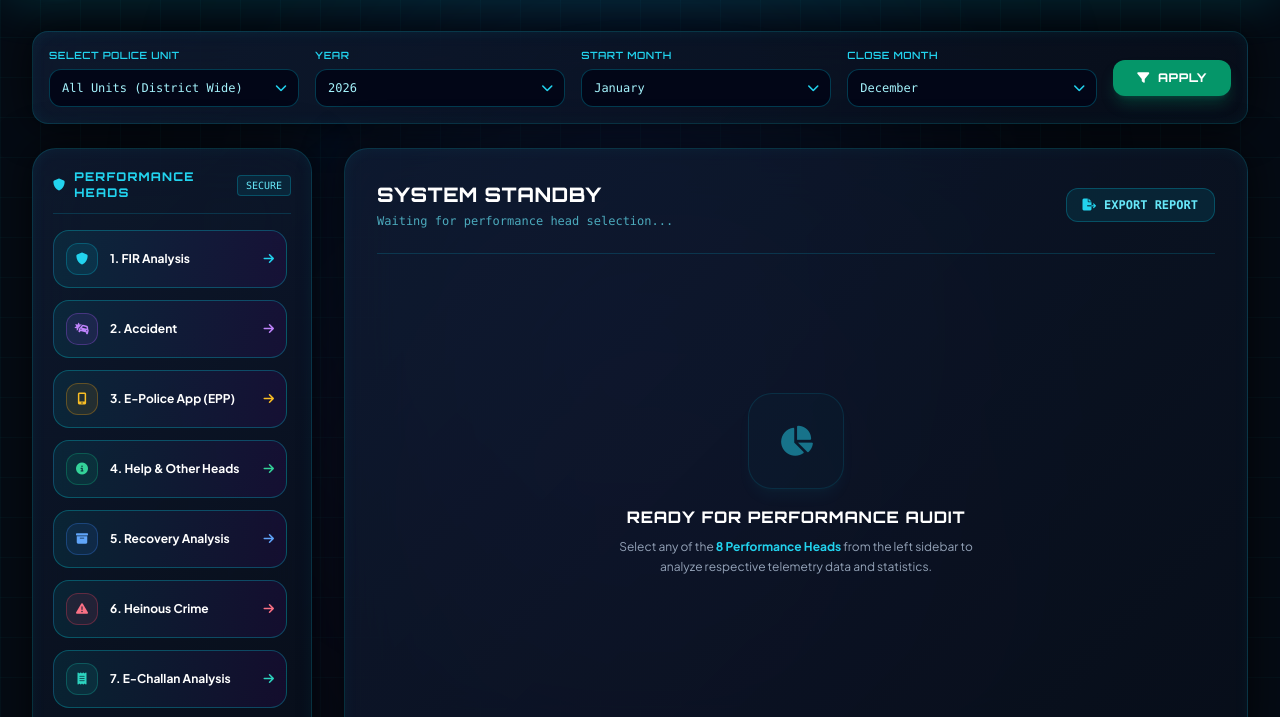
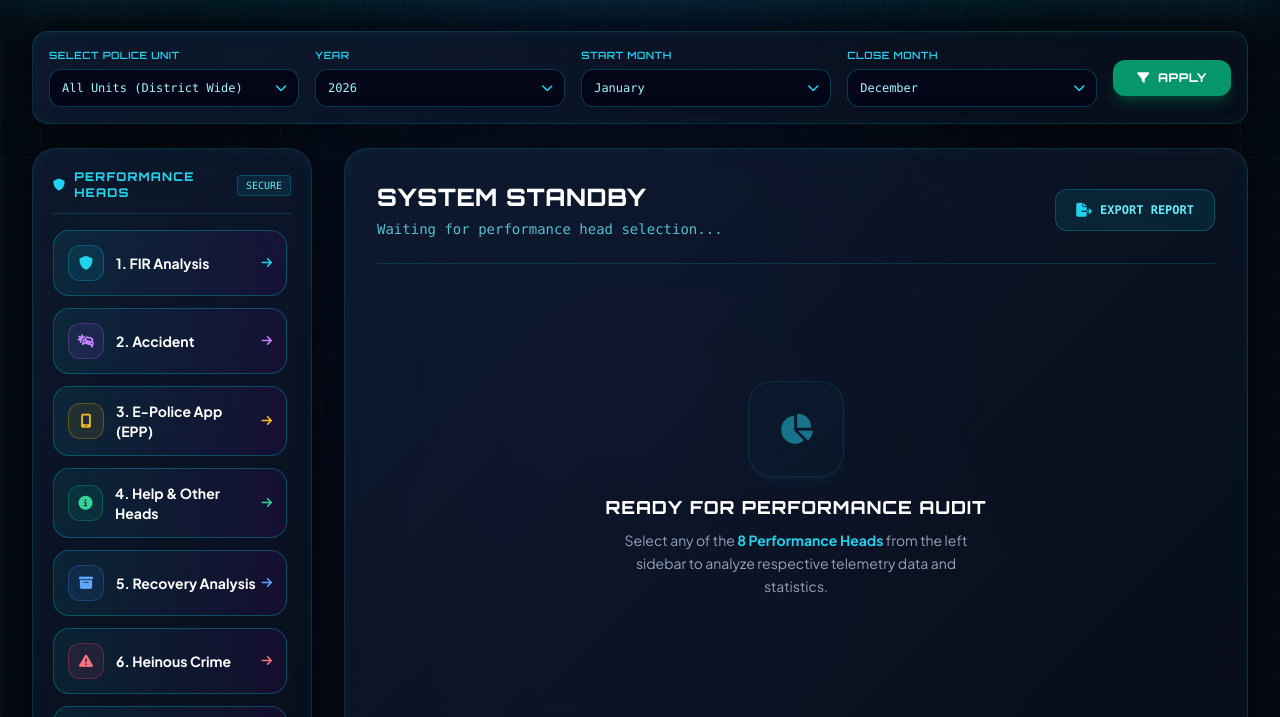
Before and after one commit to uasphdk-blip/muzaffargarh-nexus, a plain HTML site: page index.html in a window 1280 px wide. Shown: the part 83-800 px from the top of the page. Drawn offline with nearby package versions, Linux system fonts and the light colour scheme.

Commit message:
Update index.html with futuristic UI, 2004-2026 timeline, and all 13 police stations

```diff
--- a/index.html
+++ b/index.html
@@ -225,89 +225,89 @@
                 <div class="space-y-3 custom-scroll max-h-[650px] overflow-y-auto pr-1">
 
                     <!-- 1. FIR Analysis -->
-                    <button onclick="loadModule('FIR Analysis')" class="cyber-btn w-full p-3 rounded-2xl flex items-center justify-between group">
+                    <button onclick="loadModule('FIR Analysis')" class="cyber-btn w-full p-3.5 rounded-2xl flex items-center justify-between group">
                         <div class="flex items-center space-x-3">
-                            <div class="w-8 h-8 rounded-xl bg-cyan-500/10 border border-cyan-500/30 flex items-center justify-center text-cyan-400 group-hover:scale-110 transition-transform text-xs">
+                            <div class="w-9 h-9 rounded-xl bg-cyan-500/10 border border-cyan-500/30 flex items-center justify-center text-cyan-400 group-hover:scale-110 transition-transform text-sm">
                                 <i class="fa-solid fa-shield"></i>
                             </div>
-                            <span class="text-xs font-bold text-white group-hover:text-cyan-300 transition-colors text-left">1. FIR Analysis</span>
+                            <span class="text-sm font-bold text-white group-hover:text-cyan-300 transition-colors text-left">1. FIR Analysis</span>
                         </div>
                         <i class="fa-solid fa-arrow-right text-xs text-cyan-400 group-hover:translate-x-1 transition-transform"></i>
                     </button>
 
                     <!-- 2. Accident -->
-                    <button onclick="loadModule('Accident')" class="cyber-btn w-full p-3 rounded-2xl flex items-center justify-between group">
+                    <button onclick="loadModule('Accident')" class="cyber-btn w-full p-3.5 rounded-2xl flex items-center justify-between group">
                         <div class="flex items-center space-x-3">
-                            <div class="w-8 h-8 rounded-xl bg-purple-500/10 border border-purple-500/30 flex items-center justify-center text-purple-400 group-hover:scale-110 transition-transform text-xs">
+                            <div class="w-9 h-9 rounded-xl bg-purple-500/10 border border-purple-500/30 flex items-center justify-center text-purple-400 group-hover:scale-110 transition-transform text-sm">
                                 <i class="fa-solid fa-car-burst"></i>
                             </div>
-                            <span class="text-xs font-bold text-white group-hover:text-purple-300 transition-colors text-left">2. Accident</span>
+                            <span class="text-sm font-bold text-white group-hover:text-purple-300 transition-colors text-left">2. Accident</span>
                         </div>
                         <i class="fa-solid fa-arrow-right text-xs text-purple-400 group-hover:translate-x-1 transition-transform"></i>
                     </button>
 
                     <!-- 3. E-Police App (EPP) -->
-                    <button onclick="loadModule('E-Police App (EPP)')" class="cyber-btn w-full p-3 rounded-2xl flex items-center justify-between group">
+                    <button onclick="loadModule('E-Police App (EPP)')" class="cyber-btn w-full p-3.5 rounded-2xl flex items-center justify-between group">
                         <div class="flex items-center space-x-3">
-                            <div class="w-8 h-8 rounded-xl bg-amber-500/10 border border-amber-500/30 flex items-center justify-center text-amber-400 group-hover:scale-110 transition-transform text-xs">
+                            <div class="w-9 h-9 rounded-xl bg-amber-500/10 border border-amber-500/30 flex items-center justify-center text-amber-400 group-hover:scale-110 transition-transform text-sm">
                                 <i class="fa-solid fa-mobile-screen"></i>
                             </div>
-                            <span class="text-xs font-bold text-white group-hover:text-amber-300 transition-colors text-left">3. E-Police App (EPP)</span>
+                            <span class="text-sm font-bold text-white group-hover:text-amber-300 transition-colors text-left">3. E-Police App (EPP)</span>
                         </div>
                         <i class="fa-solid fa-arrow-right text-xs text-amber-400 group-hover:translate-x-1 transition-transform"></i>
                     </button>
 
                     <!-- 4. Help & Other Heads -->
-                    <button onclick="loadModule('Help & Other Heads')" class="cyber-btn w-full p-3 rounded-2xl flex items-center justify-between group">
+                    <button onclick="loadModule('Help & Other Heads')" class="cyber-btn w-full p-3.5 rounded-2xl flex items-center justify-between group">
                         <div class="flex items-center space-x-3">
-                            <div class="w-8 h-8 rounded-xl bg-emerald-500/10 border border-emerald-500/30 flex items-center justify-center text-emerald-400 group-hover:scale-110 transition-transform text-xs">
+                            <div class="w-9 h-9 rounded-xl bg-emerald-500/10 border border-emerald-500/30 flex items-center justify-center text-emerald-400 group-hover:scale-110 transition-transform text-sm">
                                 <i class="fa-solid fa-circle-info"></i>
                             </div>
-                            <span class="text-xs font-bold text-white group-hover:text-emerald-300 transition-colors text-left">4. Help & Other Heads</span>
+                            <span class="text-sm font-bold text-white group-hover:text-emerald-300 transition-colors text-left">4. Help & Other Heads</span>
                         </div>
                         <i class="fa-solid fa-arrow-right text-xs text-emerald-400 group-hover:translate-x-1 transition-transform"></i>
                     </button>
 
                     <!-- 5. Recovery Analysis -->
-                    <button onclick="loadModule('Recovery Analysis')" class="cyber-btn w-full p-3 rounded-2xl flex items-center justify-between group">
+                    <button onclick="loadModule('Recovery Analysis')" class="cyber-btn w-full p-3.5 rounded-2xl flex items-center justify-between group">
                         <div class="flex items-center space-x-3">
-                            <div class="w-8 h-8 rounded-xl bg-blue-500/10 border border-blue-500/30 flex items-center justify-center text-blue-400 group-hover:scale-110 transition-transform text-xs">
+                            <div class="w-9 h-9 rounded-xl bg-blue-500/10 border border-blue-500/30 flex items-center justify-center text-blue-400 group-hover:scale-110 transition-transform text-sm">
                                 <i class="fa-solid fa-box-archive"></i>
                             </div>
-                            <span class="text-xs font-bold text-white group-hover:text-blue-300 transition-colors text-left">5. Recovery Analysis</span>
+                            <span class="text-sm font-bold text-white group-hover:text-blue-300 transition-colors text-left">5. Recovery Analysis</span>
                         </div>
                         <i class="fa-solid fa-arrow-right text-xs text-blue-400 group-hover:translate-x-1 transition-transform"></i>
                     </button>
 
                     <!-- 6. Heinous Crime -->
-                    <button onclick="loadModule('Heinous Crime')" class="cyber-btn w-full p-3 rounded-2xl flex items-center justify-between group">
+                    <button onclick="loadModule('Heinous Crime')" class="cyber-btn w-full p-3.5 rounded-2xl flex items-center justify-between group">
                         <div class="flex items-center space-x-3">
-                            <div class="w-8 h-8 rounded-xl bg-rose-500/10 border border-rose-500/30 flex items-center justify-center text-rose-400 group-hover:scale-110 transition-transform text-xs">
+                            <div class="w-9 h-9 rounded-xl bg-rose-500/10 border border-rose-500/30 flex items-center justify-center text-rose-400 group-hover:scale-110 transition-transform text-sm">
                                 <i class="fa-solid fa-triangle-exclamation"></i>
                             </div>
-                            <span class="text-xs font-bold text-white group-hover:text-rose-300 transition-colors text-left">6. Heinous Crime</span>
+                            <span class="text-sm font-bold text-white group-hover:text-rose-300 transition-colors text-left">6. Heinous Crime</span>
                         </div>
                         <i class="fa-solid fa-arrow-right text-xs text-rose-400 group-hover:translate-x-1 transition-transform"></i>
                     </button>
 
                     <!-- 7. E-Challan Analysis -->
-                    <button onclick="loadModule('E-Challan Analysis')" class="cyber-btn w-full p-3 rounded-2xl flex items-center justify-between group">
+                    <button onclick="loadModule('E-Challan Analysis')" class="cyber-btn w-full p-3.5 rounded-2xl flex items-center justify-between group">
                         <div class="flex items-center space-x-3">
-                            <div class="w-8 h-8 rounded-xl bg-teal-500/10 border border-teal-500/30 flex items-center justify-center text-teal-400 group-hover:scale-110 transition-transform text-xs">
+                            <div class="w-9 h-9 rounded-xl bg-teal-500/10 border border-teal-500/30 flex items-center justify-center text-teal-400 group-hover:scale-110 transition-transform text-sm">
                                 <i class="fa-solid fa-receipt"></i>
                             </div>
-                            <span class="text-xs font-bold text-white group-hover:text-teal-300 transition-colors text-left">7. E-Challan Analysis</span>
+                            <span class="text-sm font-bold text-white group-hover:text-teal-300 transition-colors text-left">7. E-Challan Analysis</span>
                         </div>
                         <i class="fa-solid fa-arrow-right text-xs text-teal-400 group-hover:translate-x-1 transition-transform"></i>
                     </button>
 
                     <!-- 8. Report Center -->
-                    <button onclick="loadModule('Report Center')" class="cyber-btn w-full p-3 rounded-2xl flex items-center justify-between group">
+                    <button onclick="loadModule('Report Center')" class="cyber-btn w-full p-3.5 rounded-2xl flex items-center justify-between group">
                         <div class="flex items-center space-x-3">
-                            <div class="w-8 h-8 rounded-xl bg-indigo-500/10 border border-indigo-500/30 flex items-center justify-center text-indigo-400 group-hover:scale-110 transition-transform text-xs">
+                            <div class="w-9 h-9 rounded-xl bg-indigo-500/10 border border-indigo-500/30 flex items-center justify-center text-indigo-400 group-hover:scale-110 transition-transform text-sm">
                                 <i class="fa-solid fa-file-lines"></i>
                             </div>
-                            <span class="text-xs font-bold text-white group-hover:text-indigo-300 transition-colors text-left">8. Report Center</span>
+                            <span class="text-sm font-bold text-white group-hover:text-indigo-300 transition-colors text-left">8. Report Center</span>
                         </div>
                         <i class="fa-solid fa-arrow-right text-xs text-indigo-400 group-hover:translate-x-1 transition-transform"></i>
                     </button>
@@ -317,21 +317,22 @@
 
             <!-- Right Viewport Area (Col-9 - Wide) -->
             <section class="lg:col-span-9 cyber-card rounded-3xl p-6 lg:p-8 flex flex-col min-h-[600px]">
-                <!-- Updated Top Header Section of Workspace with Centered Parameter Box -->
-                <div class="flex flex-col xl:flex-row justify-between items-center pb-6 border-b border-cyan-500/20 gap-4">
-                    <div class="w-full xl:w-auto text-center xl:text-left">
-                        <h3 id="displayTitle" class="font-cyber text-xl font-bold text-white tracking-wide">SYSTEM STANDBY</h3>
-                        <p id="displaySubtitle" class="text-xs text-cyan-300/70 mt-1 font-mono">Waiting for performance head selection...</p>
+                <!-- Updated Top Header Section with Main Title, Subtitle, and Right Action Buttons (Export Report + Parameters Box) -->
+                <div class="flex flex-col xl:flex-row justify-between items-start xl:items-center pb-6 border-b border-cyan-500/20 gap-4">
+                    <div class="w-full xl:w-auto">
+                        <h3 id="displayTitle" class="font-cyber text-2xl font-extrabold text-white tracking-wide">SYSTEM STANDBY</h3>
+                        <p id="displaySubtitle" class="text-sm text-cyan-300/80 mt-1.5 font-mono">Waiting for performance head selection...</p>
                     </div>
 
-                    <!-- Centered Custom Beautiful Box Matching Screenshot Style -->
-                    <div id="headerParameterBoxContainer" class="w-full xl:w-auto flex justify-center">
-                        <!-- Hidden by default until a module is loaded -->
+                    <!-- Action Controls Right Side: Parameter Box exactly next to Export Report button with identical height/width styling -->
+                    <div class="flex items-center gap-3 w-full xl:w-auto justify-end">
+                        <div id="headerParameterBoxContainer">
+                            <!-- Injected dynamically matching export report button styling & dimensions -->
+                        </div>
+                        <button onclick="exportReport()" class="px-5 py-2.5 bg-cyan-950/60 hover:bg-cyan-900/60 border border-cyan-500/30 rounded-xl text-xs font-semibold text-cyan-300 transition flex items-center gap-2 font-mono cursor-pointer shrink-0">
+                            <i class="fa-solid fa-file-export text-cyan-400 text-sm"></i> EXPORT REPORT
+                        </button>
                     </div>
-
-                    <button onclick="exportReport()" class="px-4 py-2 bg-cyan-950/60 hover:bg-cyan-900/60 border border-cyan-500/30 rounded-xl text-xs font-semibold text-cyan-300 transition flex items-center gap-2 font-mono cursor-pointer shrink-0">
-                        <i class="fa-solid fa-file-export text-cyan-400"></i> EXPORT REPORT
-                    </button>
                 </div>
 
                 <!-- Dynamic Workspace Screen -->
@@ -339,8 +340,8 @@
                     <div class="w-24 h-24 rounded-3xl bg-cyan-950/30 border border-cyan-500/30 flex items-center justify-center text-cyan-400 text-3xl mb-4 shadow-lg shadow-cyan-500/10 animate-pulse">
                         <i class="fa-solid fa-chart-pie"></i>
                     </div>
-                    <h4 class="font-cyber text-white font-bold text-base tracking-wider">READY FOR PERFORMANCE AUDIT</h4>
-                    <p class="text-slate-400 text-xs max-w-sm mt-2 leading-relaxed">
+                    <h4 class="font-cyber text-white font-bold text-lg tracking-wider">READY FOR PERFORMANCE AUDIT</h4>
+                    <p class="text-slate-400 text-sm max-w-sm mt-2 leading-relaxed">
                         Select any of the <strong class="text-cyan-400">8 Performance Heads</strong> from the left sidebar to analyze respective telemetry data and statistics.
                     </p>
                 </div>
@@ -405,14 +406,11 @@
 
             let subHeads = moduleData[moduleName] || ["Metric A", "Metric B", "Metric C", "Total"];
 
-            // Render the centered gorgeous box right inside the top header space as requested
+            // Render the parameter box right next to Export Report with identical height, width, and styling
             document.getElementById('headerParameterBoxContainer').innerHTML = `
-                <div class="cyber-card px-5 py-2.5 rounded-2xl border border-cyan-500/30 flex items-center justify-between gap-6 shadow-[0_0_20px_rgba(0,240,255,0.12)]">
-                    <div class="flex items-center space-x-2.5">
-                        <i class="fa-solid fa-layer-group text-cyan-400 text-xs"></i>
-                        <span class="font-cyber text-[11px] font-bold text-cyan-300 tracking-wider">PERFORMANCE HEAD LOADED (${subHeads.length} PARAMETERS)</span>
-                    </div>
-                    <span class="text-[10px] font-mono px-2.5 py-1 rounded-lg bg-emerald-500/10 text-emerald-400 border border-emerald-500/30">Live Filtered</span>
+                <div class="px-5 py-2.5 bg-cyan-950/60 border border-cyan-500/30 rounded-xl text-xs font-semibold text-cyan-300 flex items-center gap-2 font-mono shrink-0 shadow-[0_0_15px_rgba(0,240,255,0.15)]">
+                    <i class="fa-solid fa-layer-group text-cyan-400 text-sm"></i>
+                    <span>(${subHeads.length} Parameters Loaded)</span>
                 </div>
             `;
 
```
